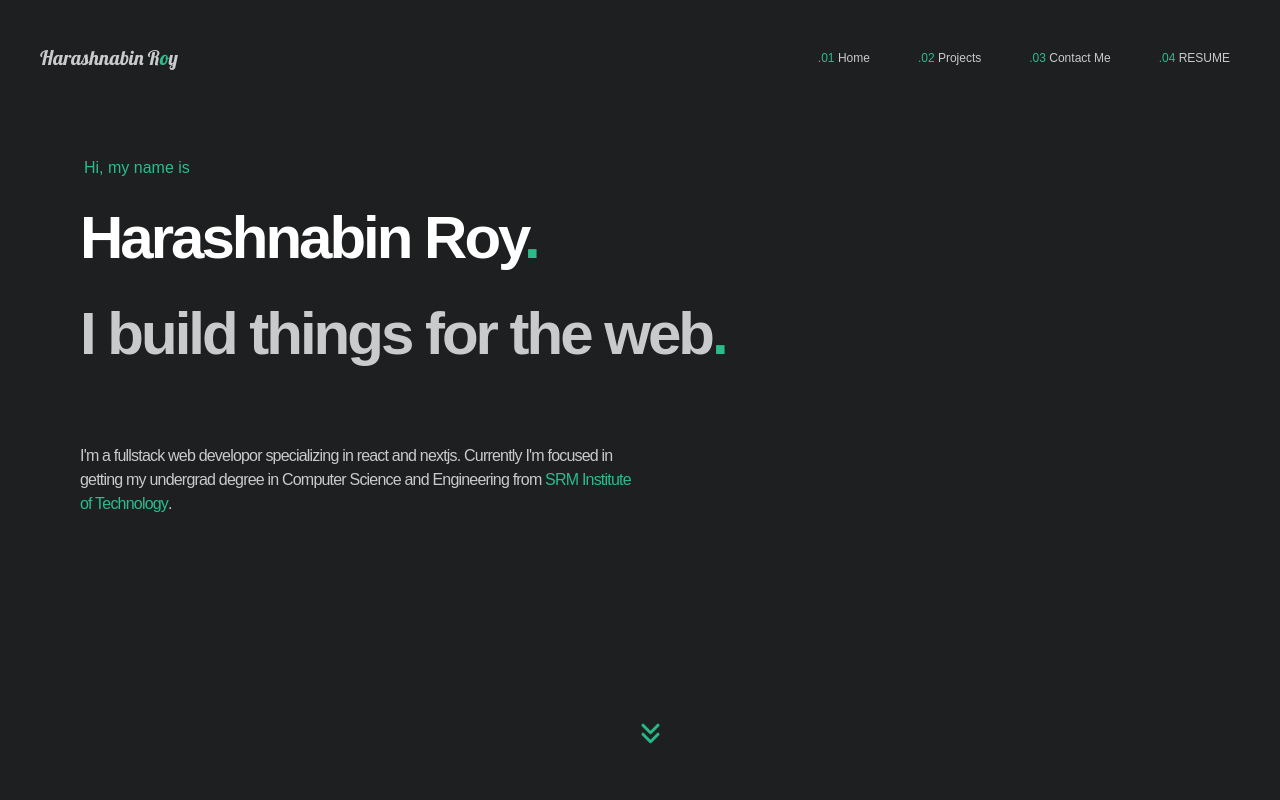
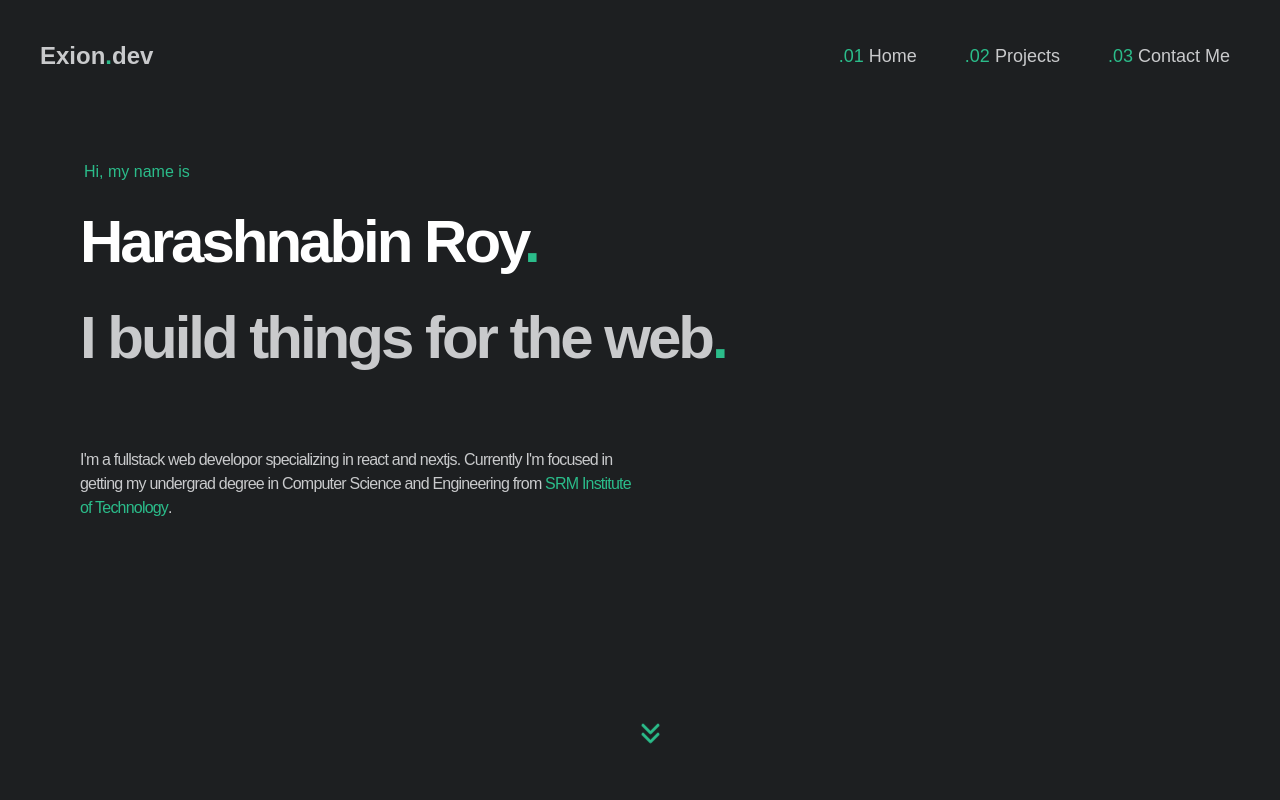
Before and after one commit to HarashnabinRoy/portfolio-next, a Next.js app: page / in a window 1280 px wide. Shown: the top 800 px of the page. Built offline with nearby package versions, Linux system fonts and the light colour scheme; a web font is replaced by a local one.

Commit message:
UI updated

```diff
--- a/components/AboutMe.jsx
+++ b/components/AboutMe.jsx
@@ -12,7 +12,6 @@ const AboutMe = () => {
                 </div>
                 <div className="w-1/3  items-center rounded-lg">
                     <Image src="/assets/aboutme.png" alt="Picture of me :)" width={300} height={300} className="rounded-lg" />
-
                 </div>
             </div>
         </div>
--- a/components/shared/Footer.jsx
+++ b/components/shared/Footer.jsx
@@ -24,7 +24,7 @@ const Footer = () => {
                 </div>
             </div>
 
-            <div className="flex justify-center text-[#5d5a5a99] text-sm mb-4 cursor-pointer">
+            <div className="flex justify-center text-[#5d5a5a99] text-md mb-4 cursor-pointer">
                 <a href="mailto:harashnabin2002@gmail.com">@Harashnabin Roy 2022</a>
             </div>
         </div>
--- a/components/shared/NavBar.jsx
+++ b/components/shared/NavBar.jsx
@@ -4,14 +4,13 @@ import React from "react";
 const Navbar = () => {
     return(
         <div className="">
-            <div className="text-xs w-full flex items-center px-10 pt-10 justify-between">
-                <div className="logo text-xl">Harashnabin R<span className="text-[#2bbc8a]">o</span>y</div>
-                <div className="flex gap-12 p-[10px] text-[#2bbc8a]">
-                    <a href="/" className="underlineEffect ">.01 <span className="text-[#c9cacc]">Home</span></a>
+            <div className="text-xs w-full flex items-center px-10 pt-8 justify-between">
+                <div className="text-2xl font-bold">Exion<span className="text-[#2bbc8a]">.</span>dev</div>
+                <div className="flex gap-12 p-[10px] text-[#2bbc8a] text-lg">
+                    <a href="/" className="underlineEffect">.01 <span className="text-[#c9cacc]">Home</span></a>
                     <a href="/projects" className="underlineEffect">.02 <span className="text-[#c9cacc]">Projects</span></a>
                     <a href="/contact" className="underlineEffect">.03 <span className="text-[#c9cacc]">Contact Me</span></a>
-                    <a href="/resume" className="underlineEffect">.04 <span className="text-[#c9cacc]">RESUME</span></a>
-
+                    {/* <a href="/resume" className="underlineEffect">.04 <span className="text-[#c9cacc]">RESUME</span></a>        */}
                 </div>
             </div>
         </div>
```
